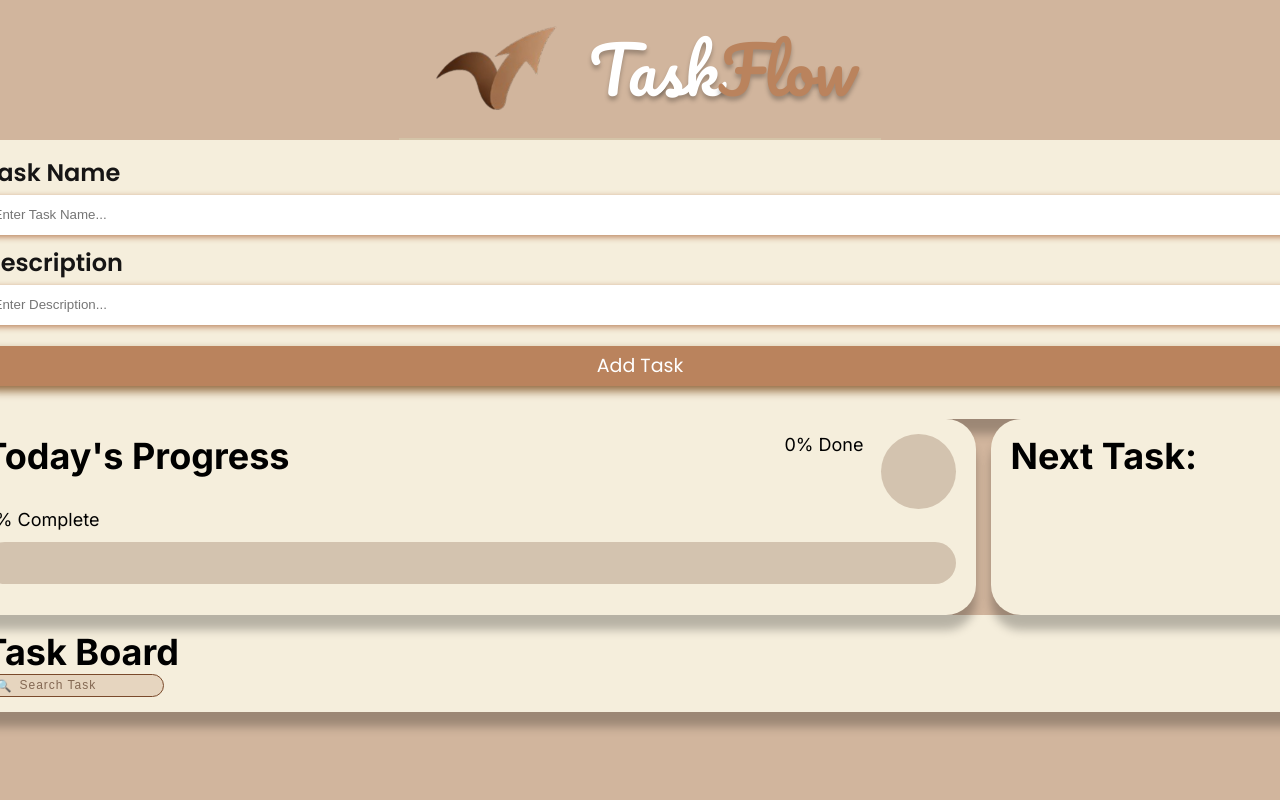
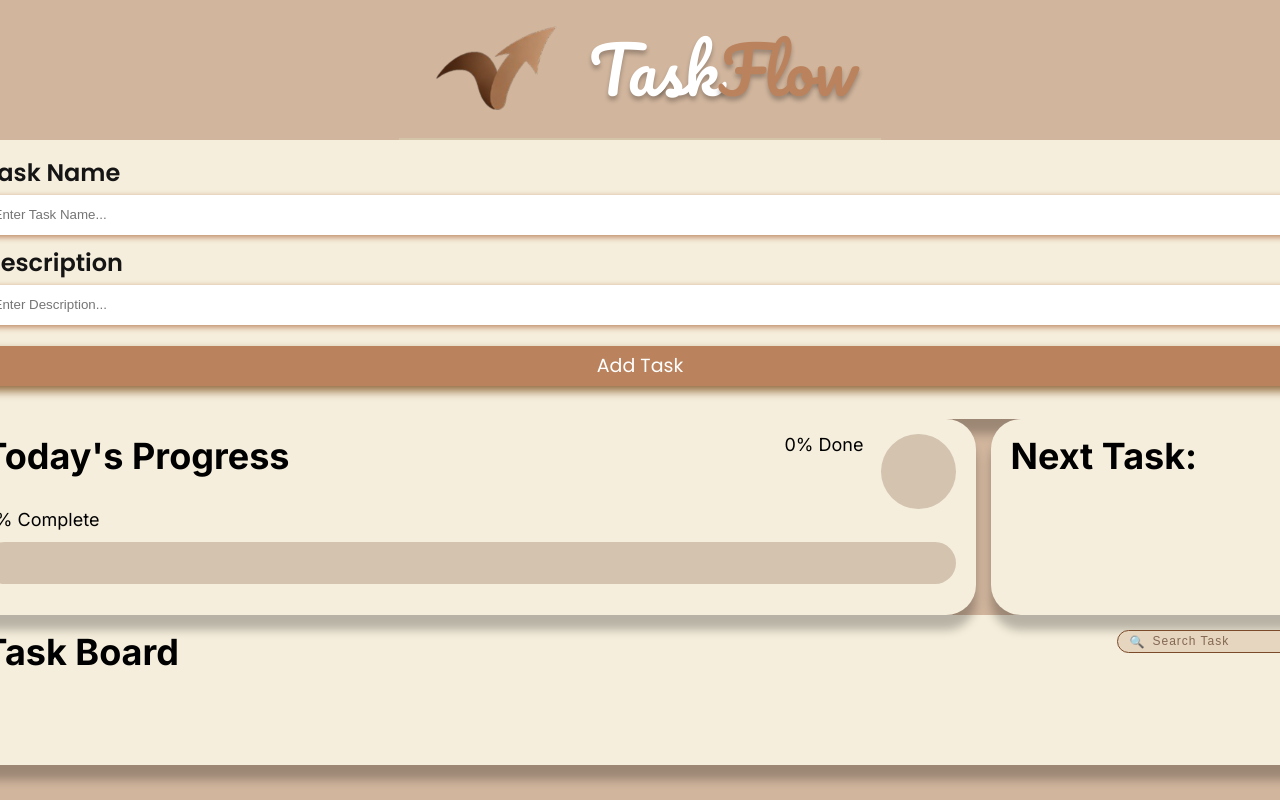
Before and after one commit to Nyxth-666/TaskFlow, a React (Vite) app: page / in a window 1280 px wide. Shown: the top 800 px of the page. Built offline with nearby package versions, Linux system fonts and the light colour scheme; a web font is replaced by a local one.

Commit message:
done twith tasks

```diff
--- a/src/components/TaskBoard.jsx
+++ b/src/components/TaskBoard.jsx
@@ -1,6 +1,7 @@
 import React from "react";
 import SearchBar from "./SearchBar";
 import Filters from "./Filters";
+import "../styles/TaskBoard.css";
 
 function TaskBoard() {
   return (
--- a/src/styles/TaskBoard.css
+++ b/src/styles/TaskBoard.css
@@ -0,0 +1,30 @@
+.task-board-main {
+    display: flex;
+    width: 100%;
+    height: 150px;
+}
+
+.task-board-wrapper {
+    display: flex;
+    flex-direction: column;
+    align-items: flex-start;
+    width: 100%;
+    gap: 28px;
+}
+
+.task-board-header {
+    display: flex;
+    justify-content: space-between;
+    align-self: stretch;
+}
+
+.right {
+    display: flex;
+    gap: 15px;
+}
+
+.task-list {
+    display: flex;
+    flex-direction: column;
+    gap: 35px;
+}
--- a/src/styles/TaskForm.css
+++ b/src/styles/TaskForm.css
@@ -70,4 +70,9 @@
     font-size: 19px;
     font-style: normal;
     font-weight: 400;
+    transition: background 0.1s ease-in-out;
 }
+
+.add-task-button:active {
+    background: #805b41;
+}
```
Also changed, not shown: src/context/TaskContext.jsx (added).
